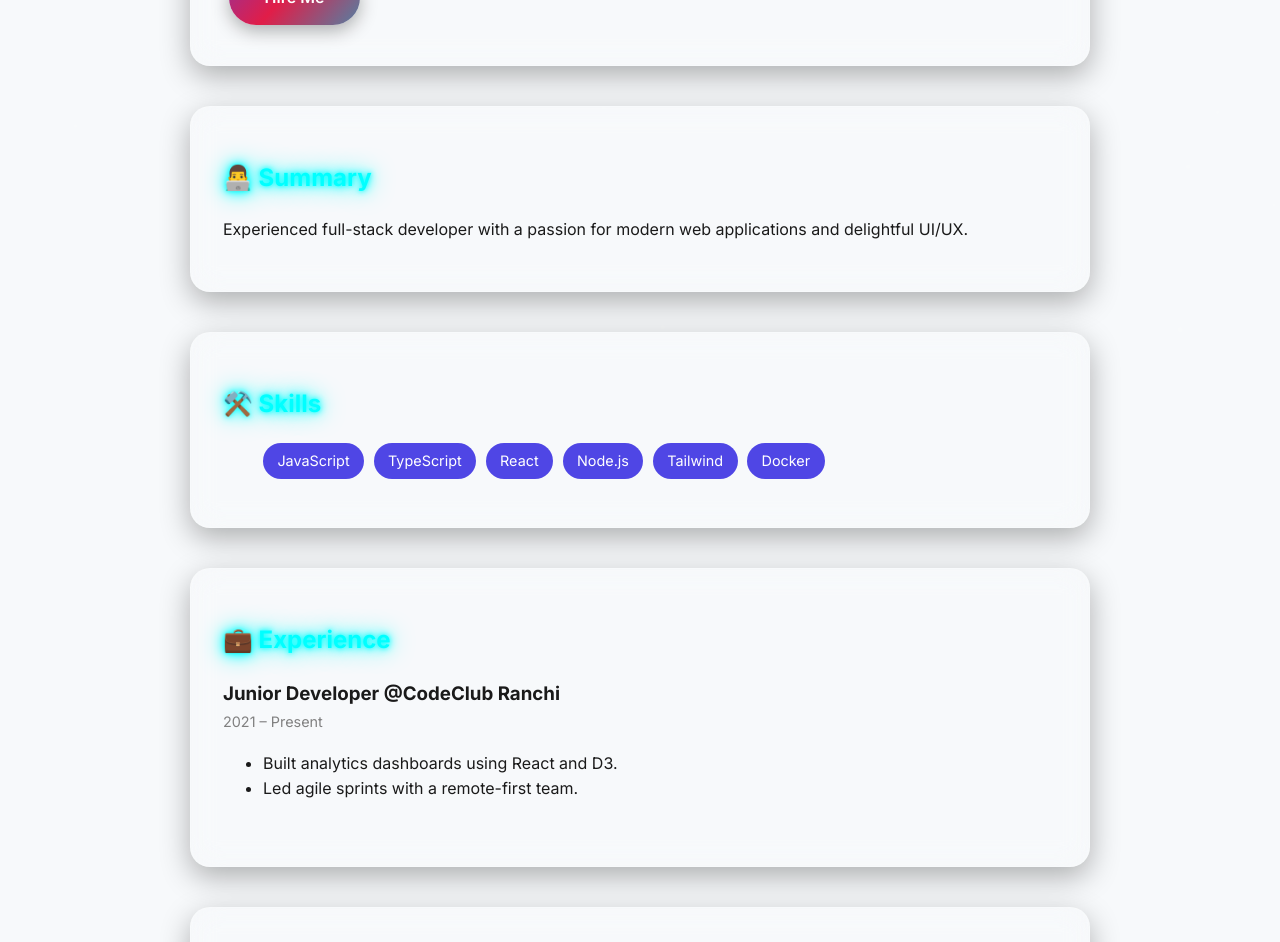
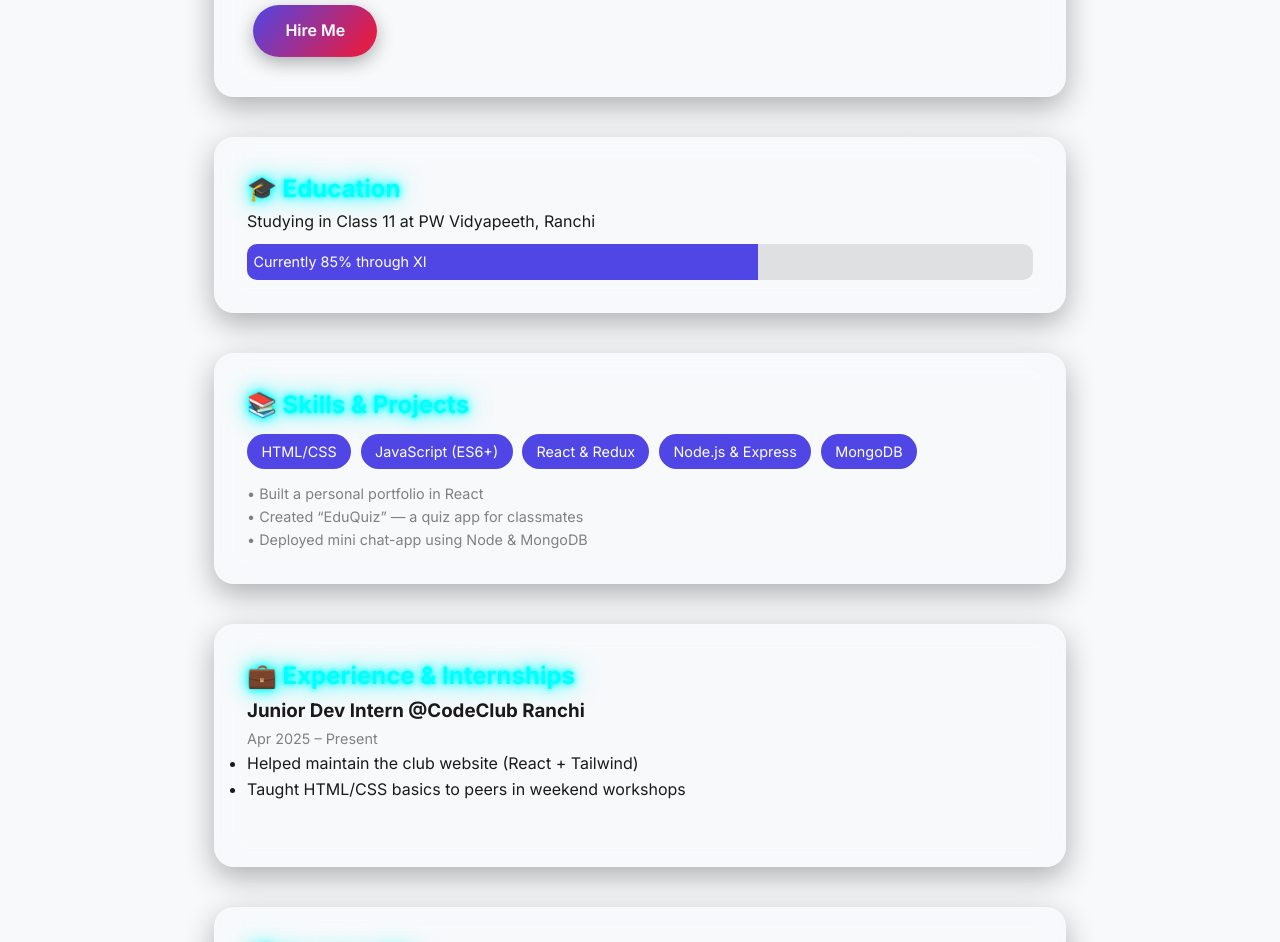
Before and after one commit to ashhar17458/RESUME12, a plain HTML site: page index.html in a window 1280 px wide. Shown: the part 394-1336 px from the top of the page. Drawn offline with Linux system fonts and the light colour scheme.

Commit message:
Add files via upload

```diff
--- a/index.html
+++ b/index.html
@@ -3,7 +3,7 @@
 <head>
   <meta charset="UTF-8" />
   <meta name="viewport" content="width=device-width, initial-scale=1.0"/>
-  <title>Fahad Azmeer — Resume</title>
+  <title>Fahad Azmeer — Web Developer (11th Grader)</title>
   <link rel="stylesheet" href="style.css" />
   <link rel="preconnect" href="https://fonts.googleapis.com">
   <link href="https://fonts.googleapis.com/css2?family=Inter:wght@400;600;700&display=swap" rel="stylesheet">
@@ -11,138 +11,107 @@
 </head>
 <body>
 
-  <!-- 🎨 Canvas background with animated particles -->
   <canvas id="bg-canvas" aria-hidden="true"></canvas>
 
-  <!-- Toggle -->
   <div class="theme-toggle">
     <input type="checkbox" id="toggle">
     <label for="toggle" class="toggle-label">
-      <i class="fas fa-sun"></i>
-      <i class="fas fa-moon"></i>
+      <i class="fas fa-sun"></i><i class="fas fa-moon"></i>
     </label>
   </div>
 
-  <!-- MAIN RESUME CONTENT -->
   <main class="resume">
     <header class="card reveal">
-      <h1 class="floating gradient-name">Fahad Azmeer </h1>
-      <p class="role neon">Full Stack Developer</p>
+      <div class="card center">
+  <h2>Fahad Azmeer</h2></div>
+      <h1 class="floating gradient-name">Fahad Azmeer</h1>
+      <p class="role neon">Aspiring Full‑Stack Web Developer (Class XI)</p>
+
       <p class="contact">
-        <i class="fas fa-envelope"></i> fahadazmeer786@gmail.com  |
+        <i class="fas fa-envelope"></i> fahadazmeer786@gmail.com |
         <i class="fas fa-phone"></i> +91 9431534228
       </p>
       <p>
-        <a href="https://linkedin.com/in/Fahad Azmeerdoe" target="_blank"><i class="fab fa-linkedin"></i> LinkedIn</a>
-        <a href="https://github.com/Fahad Azmeerdoe" target="_blank"><i class="fab fa-github"></i> GitHub</a>
+        <a href="#"><i class="fab fa-dev"></i> Dev.to</a>
+        <a href="#"><i class="fab fa-github"></i> GitHub</a>
       </p>
       <a href="#contact" class="hire-btn">Hire Me</a>
     </header>
 
     <section class="card reveal">
-      <h2 class="neon">👨‍💻 Summary</h2>
-      <p>Experienced full-stack developer with a passion for modern web applications and delightful UI/UX.</p>
+      <h2 class="neon">🎓 Education</h2>
+      <p>Studying in Class 11 at PW Vidyapeeth, Ranchi</p>
+      <div class="progress-bar">
+        <div class="progress-fill" style="width:65%">Currently 85% through XI</div>
+      </div>
     </section>
 
     <section class="card reveal">
-      <h2 class="neon">⚒️ Skills</h2>
+      <h2 class="neon">📚 Skills & Projects</h2>
       <ul class="skills">
-        <li class="hover-glow">JavaScript</li>
-        <li class="hover-glow">TypeScript</li>
-        <li class="hover-glow">React</li>
-        <li class="hover-glow">Node.js</li>
-        <li class="hover-glow">Tailwind</li>
-        <li class="hover-glow">Docker</li>
+        <li class="hover-glow">HTML/CSS</li>
+        <li class="hover-glow">JavaScript (ES6+)</li>
+        <li class="hover-glow">React & Redux</li>
+        <li class="hover-glow">Node.js & Express</li>
+        <li class="hover-glow">MongoDB</li>
       </ul>
+      <p class="small">• Built a personal portfolio in React<br>
+      • Created “EduQuiz” — a quiz app for classmates<br>
+      • Deployed mini chat-app using Node & MongoDB</p>
     </section>
 
     <section class="card reveal">
-      <h2 class="neon">💼 Experience</h2>
+      <h2 class="neon">💼 Experience & Internships</h2>
       <div class="job">
-        <h3>Junior Developer @CodeClub Ranchi </h3>
-        <span class="job-date">2021 – Present</span>
+        <h3>Junior Dev Intern @CodeClub Ranchi</h3>
+        <span class="job-date">Apr 2025 – Present</span>
         <ul>
-          <li>Built analytics dashboards using React and D3.</li>
-          <li>Led agile sprints with a remote-first team.</li>
+          <li>Helped maintain the club website (React + Tailwind)</li>
+          <li>Taught HTML/CSS basics to peers in weekend workshops</li>
         </ul>
       </div>
     </section>
 
-    <section class="card reveal">
-      <h2 class="neon">🎓 Education</h2>
-      <p>Intermediate , Studying in Class 11th</p>
-    </section>
-
     <section id="contact" class="card reveal">
       <h2 class="neon">📫 Contact Me</h2>
-      <p>Email: <a href="mailto:fahadazmeer786@gmail.com">fahadazmeer786@gmail.com</a></p>
-      <p>Phone: +91 9431534228</p>
-      <p>Location: Irba, Ranchi, Jharkhand, India. </p>
+      <p><strong>Email:</strong> <a href="mailto:fahadazmeer786@gmail.com">fahadazmeer786@gmail.com</a></p>
+      <p><strong>Phone:</strong> +91 9431534228</p>
+      <p><strong>Looking for:</strong> Freelance web projects or part-time dev work</p>
     </section>
   </main>
 
-  <!-- THEME TOGGLE + PARTICLE BACKGROUND SCRIPT -->
   <script>
-    const docEl = document.documentElement;
-    const chk = document.getElementById('toggle');
+    const docEl = document.documentElement, chk = document.getElementById('toggle');
+    if (window.matchMedia('(prefers-color-scheme: dark)').matches) {
+      docEl.setAttribute('data-theme','dark'); chk.checked=true;
+    }
+    chk.addEventListener('change', e => docEl.setAttribute('data-theme', e.target.checked ? 'dark' : 'light'));
 
-    if (window.matchMedia('(prefers-color-scheme: dark)').matches) {
-      docEl.setAttribute('data-theme', 'dark');
-      chk.checked = true;
-    }
-
-    chk.addEventListener('change', e =>
-      docEl.setAttribute('data-theme', e.target.checked ? 'dark' : 'light')
-    );
-
-    const observer = new IntersectionObserver(
-      entries => entries.forEach(e => e.isIntersecting && e.target.classList.add('show')),
-      { threshold: 0.15 }
-    );
+    const observer = new IntersectionObserver(entries =>
+      entries.forEach(e => e.isIntersecting && e.target.classList.add('show')), {threshold:0.15});
     document.querySelectorAll('.reveal').forEach(el => observer.observe(el));
 
-    // Floating particles
-    const canvas = document.getElementById('bg-canvas');
-    const ctx = canvas.getContext('2d');
-    let w, h;
+    const canvas = document.getElementById('bg-canvas'), ctx = canvas.getContext('2d');
+    let w,h;
+    function resize(){ w=canvas.width=window.innerWidth;h=canvas.height=window.innerHeight; }
+    window.addEventListener('resize', resize);
+    resize();
 
-    function resizeCanvas() {
-      w = canvas.width = window.innerWidth;
-      h = canvas.height = window.innerHeight;
+    const particles = Array.from({length:100}, ()=>{
+      return {x:Math.random()*w, y:Math.random()*h, r:1+Math.random()*2, vx:-0.3+Math.random()*0.6,
+              vy:-0.3+Math.random()*0.6, alpha:0.05+Math.random()*0.15};
+    });
+    function animate(){
+      ctx.clearRect(0,0,w,h);
+      particles.forEach(p=>{
+        p.x+=p.vx; p.y+=p.vy;
+        if(p.x<0||p.x>w||p.y<0||p.y>h){ p.x=Math.random()*w; p.y=Math.random()*h;}
+        ctx.beginPath();ctx.arc(p.x,p.y,p.r,0,Math.PI*2);
+        ctx.fillStyle=`rgba(255,255,255,${p.alpha})`;ctx.fill();
+      });
+      requestAnimationFrame(animate);
     }
-    window.addEventListener('resize', resizeCanvas);
-    resizeCanvas();
-
-    const particles = Array.from({ length: 100 }, () => ({
-      x: Math.random() * w,
-      y: Math.random() * h,
-      r: 1 + Math.random() * 2,
-      vx: -0.3 + Math.random() * 0.6,
-      vy: -0.3 + Math.random() * 0.6,
-      alpha: 0.05 + Math.random() * 0.15
-    }));
-
-    function animateParticles() {
-      ctx.clearRect(0, 0, w, h);
-      particles.forEach(p => {
-        p.x += p.vx;
-        p.y += p.vy;
-        if (p.x < 0 || p.x > w || p.y < 0 || p.y > h) {
-          p.x = Math.random() * w;
-          p.y = Math.random() * h;
-        }
-        ctx.beginPath();
-        ctx.arc(p.x, p.y, p.r, 0, Math.PI * 2);
-        ctx.fillStyle = `rgba(255,255,255,${p.alpha})`;
-        ctx.fill();
-      });
-      requestAnimationFrame(animateParticles);
-    }
-    animateParticles();
+    animate();
   </script>
-  <div class="card center">
-  <h2>About me <a href="/java/index.html">Click here</a></h2>
-</div>
-
 </body>
 </html>
--- a/style.css
+++ b/style.css
@@ -1,265 +1,98 @@
 :root {
-  --font-main: 'Inter', sans-serif;
-  --bg-light: #f7f9fb;
-  --text-light: #1a1a1a;
-  --bg-dark: #0d0d0d;
-  --text-dark: #e5e5e5;
-  --accent: #4f46e5;
-  --accent-neon: #0ff;
+  --font-main:'Inter',sans-serif;
+  --bg-light:#f7f9fb; --text-light:#1a1a1a;
+  --bg-dark:#0d0d0d; --text-dark:#e5e5e5;
+  --accent:#4f46e5; --accent-neon:#0ff;
 }
 
-[data-theme="light"] {
-  --bg: var(--bg-light);
-  --text: var(--text-light);
+[data-theme=light]{--bg:var(--bg-light);--text:var(--text-light);}
+[data-theme=dark]{--bg:var(--bg-dark);--text:var(--text-dark);}
+
+*,*::before,*::after{box-sizing:border-box;margin:0;padding:0;}
+html,body{background:var(--bg);color:var(--text);font-family:var(--font-main);
+  line-height:1.6;scroll-behavior:smooth;overflow-x:hidden;transition:background .35s,color .35s;
 }
-[data-theme="dark"] {
-  --bg: var(--bg-dark);
-  --text: var(--text-dark);
+.resume{max-width:900px;margin:auto;padding:3rem 1.5rem;position:relative;z-index:1;}
+
+#bg-canvas{position:fixed;inset:0;width:100vw;height:100vh;z-index:0;pointer-events:none;}
+
+body::before{
+  content:"";position:fixed;inset:0;
+  background:radial-gradient(circle at 20%30%,rgba(255,0,150,.08),transparent 60%),
+             radial-gradient(circle at 80%70%,rgba(0,200,255,.08),transparent 60%);
+  animation:pulseGradient 12s ease-in-out infinite alternate;z-index:-1;
+}
+@keyframes pulseGradient{
+  0%{filter:blur(40px);}100%{filter:blur(60px);}
 }
 
-html, body {
-  margin: 0;
-  padding: 0;
-  background: var(--bg);
-  color: var(--text);
-  font-family: var(--font-main);
-  line-height: 1.6;
-  scroll-behavior: smooth;
-  overflow-x: hidden;
+.card{background:rgba(255,255,255,.08);border:1px solid rgba(255,255,255,.15);
+  backdrop-filter:blur(15px);border-radius:20px;padding:2rem;margin-bottom:2.5rem;
+  box-shadow:0 10px 30px rgba(0,0,0,.3);transition:transform .3s,box-shadow .3s;}
+.card:hover{transform:translateY(-6px);box-shadow:0 16px 48px rgba(0,0,0,.35);}
+
+.profile-pic{width:120px;height:120px;border-radius:9999px;margin:auto;display:block;
+  border:3px solid var(--accent-neon);box-shadow:0 4px 12px rgba(0,0,0,.2);
 }
 
-.resume {
-  max-width: 900px;
-  margin: auto;
-  padding: 3rem 1.5rem;
-  position: relative;
-  z-index: 1;
+.gradient-name{font-size:2.6rem;font-weight:700;
+  background:linear-gradient(90deg,#4f46e5,#06b6d4,#e11d48);
+  background-size:300% 300%;-webkit-background-clip:text;color:transparent;
+  animation:gradientShift 6s ease infinite;}
+
+@keyframes gradientShift{
+  0%{background-position:0% 50%;}50%{100% 50%;}100%{0% 50%;}
 }
 
-/* GLASS CARDS */
-.card {
-  background: rgba(255, 255, 255, 0.08);
-  border: 1px solid rgba(255, 255, 255, 0.15);
-  backdrop-filter: blur(15px);
-  border-radius: 20px;
-  padding: 2rem;
-  margin-bottom: 2.5rem;
-  box-shadow: 0 10px 30px rgba(0, 0, 0, 0.3);
-  transition: transform 0.3s ease, box-shadow 0.3s ease;
+.role{font-weight:600;margin:.5rem 0;}
+.contact,header a{font-size:.95rem;}
+header a{color:var(--accent);text-decoration:none;margin:0 .4rem;}
+
+.neon{color:var(--accent-neon);
+  text-shadow:0 0 5px var(--accent-neon),0 0 12px var(--accent-neon),0 0 24px var(--accent-neon);}
+
+.skills{display:flex;flex-wrap:wrap;gap:.6rem;list-style:none;margin-top:.6rem;}
+.skills li{padding:.4rem .9rem;border-radius:9999px;background:var(--accent);
+  color:#fff;font-size:.9rem;transition:transform .25s,box-shadow .25s;}
+.hover-glow:hover{transform:scale(1.1);box-shadow:0 0 12px var(--accent);}
+
+.small{font-size:.9rem;color:gray;margin-top:.8rem;}
+
+.job{margin-bottom:2rem;}
+.job h3{margin:0;}
+.job-date{font-size:.9rem;color:gray;}
+
+@keyframes float{0%,100%{transform:translateY(0);}50%{translateY(-10px);}}
+.floating{animation:float 4s ease-in-out infinite;}
+
+.hire-btn{display:inline-block;margin-top:1rem;padding:.8rem 2rem;
+  font-size:1rem;font-weight:600;color:#fff;text-decoration:none;
+  background:linear-gradient(130deg,#4f46e5,#e11d48,#06b6d4);
+  background-size:200%;border-radius:9999px;
+  box-shadow:0 6px 18px rgba(0,0,0,.3);position:relative;overflow:hidden;
+  transition:transform .35s,box-shadow .35s;animation:gradientShift 8s ease infinite;}
+.hire-btn:hover{transform:translateY(-4px) scale(1.05);box-shadow:0 10px 28px rgba(0,0,0,.4);}
+.hire-btn::after{content:"";position:absolute;left:-50%;top:-50%;width:200%;height:200%;
+  background:radial-gradient(circle,rgba(255,255,255,.4) 0%,transparent 70%);
+  opacity:0;transform:scale(0);transition:opacity .6s,transform .6s;}
+.hire-btn:hover::after{opacity:.6;transform:scale(1);}
+
+.theme-toggle{position:fixed;top:1rem;right:1rem;z-index:10;}
+#toggle{display:none;}
+.toggle-label{font-size:1.3rem;cursor:pointer;color:var(--accent);display:flex;align-items:center;gap:.4rem;}
+
+a{position:relative;color:var(--accent);}
+a::after{content:"";position:absolute;left:0;bottom:-2px;height:2px;width:0;background:var(--accent);
+  transition:width .3s;}
+a:hover::after{width:100%;}
+
+.progress-bar{background:rgba(0,0,0,.1);border-radius:10px;overflow:hidden;margin-top:.6rem;}
+.progress-fill{background:var(--accent);color:#fff;padding:.4rem;white-space:nowrap;font-size:.9rem;}
+
+.reveal{opacity:0;transform:translateY(40px);transition:opacity .6s ease,transform .6s ease;}
+.reveal.show{opacity:1;transform:translateY(0);}
+
+@media(max-width:600px){
+  .gradient-name{font-size:2.2rem;}
+  .card{padding:1.5rem;}
 }
-.card:hover {
-  transform: translateY(-6px);
-  box-shadow: 0 16px 48px rgba(0, 0, 0, 0.35);
-}
-
-/* GRADIENT NAME */
-.gradient-name {
-  font-size: 2.8rem;
-  font-weight: 700;
-  background: linear-gradient(90deg, #4f46e5, #06b6d4, #e11d48);
-  background-size: 300% 300%;
-  -webkit-background-clip: text;
-  color: transparent;
-  animation: gradientShift 6s ease infinite;
-}
-
-@keyframes gradientShift {
-  0% { background-position: 0% 50%; }
-  50% { background-position: 100% 50%; }
-  100% { background-position: 0% 50%; }
-}
-
-.role {
-  font-weight: 600;
-  margin: .3rem 0 1rem;
-}
-
-.contact, header a {
-  font-size: .95rem;
-}
-
-header a {
-  text-decoration: none;
-  color: var(--accent);
-  margin: 0 .4rem;
-}
-
-/* NEON HEADERS */
-.neon {
-  color: var(--accent-neon);
-  text-shadow: 0 0 5px var(--accent-neon), 0 0 12px var(--accent-neon), 0 0 24px var(--accent-neon);
-}
-
-/* SKILLS */
-.skills {
-  display: flex;
-  flex-wrap: wrap;
-  gap: .6rem;
-  list-style: none;
-  margin-top: .6rem;
-}
-.skills li {
-  padding: .4rem .9rem;
-  border-radius: 9999px;
-  background: var(--accent);
-  color: white;
-  font-size: .9rem;
-  transition: transform .25s, box-shadow .25s;
-}
-.hover-glow:hover {
-  transform: scale(1.1);
-  box-shadow: 0 0 12px var(--accent);
-}
-
-/* JOBS */
-.job {
-  margin-bottom: 2rem;
-}
-.job h3 { margin: 0; }
-.job-date {
-  font-size: .9rem;
-  color: gray;
-}
-
-/* FLOATING HEADER */
-@keyframes float {
-  0%, 100% { transform: translateY(0); }
-  50% { transform: translateY(-10px); }
-}
-.floating {
-  animation: float 4s ease-in-out infinite;
-}
-
-/* HIRE ME BUTTON */
-.hire-btn {
-  display: inline-block;
-  margin-top: 1.8rem;
-  padding: .9rem 2.2rem;
-  font-size: 1rem;
-  font-weight: 600;
-  color: white;
-  text-decoration: none;
-  background: linear-gradient(130deg, #4f46e5, #e11d48, #06b6d4);
-  background-size: 200%;
-  border-radius: 9999px;
-  box-shadow: 0 6px 18px rgba(0,0,0,.3);
-  position: relative;
-  overflow: hidden;
-  transition: transform .35s, box-shadow .35s;
-  animation: gradientShift 8s ease infinite;
-}
-.hire-btn:hover {
-  transform: translateY(-4px) scale(1.05);
-  box-shadow: 0 10px 28px rgba(0,0,0,.4);
-}
-.hire-btn::after {
-  content: '';
-  position: absolute;
-  left: -50%;
-  top: -50%;
-  width: 200%;
-  height: 200%;
-  background: radial-gradient(circle, rgba(255,255,255,.4) 0%, transparent 70%);
-  opacity: 0;
-  transform: scale(0);
-  transition: opacity .6s, transform .6s;
-}
-.hire-btn:hover::after {
-  opacity: .6;
-  transform: scale(1);
-}
-
-/* TOGGLE */
-.theme-toggle {
-  position: fixed;
-  top: 1rem;
-  right: 1rem;
-  z-index: 10;
-}
-#toggle { display: none; }
-.toggle-label {
-  font-size: 1.3rem;
-  cursor: pointer;
-  color: var(--accent);
-  display: flex;
-  align-items: center;
-  gap: .4rem;
-}
-
-/* LINK EFFECT */
-a {
-  position: relative;
-  color: var(--accent);
-}
-a::after {
-  content: '';
-  position: absolute;
-  left: 0;
-  bottom: -2px;
-  height: 2px;
-  width: 0;
-  background: var(--accent);
-  transition: width .3s;
-}
-a:hover::after {
-  width: 100%;
-}
-
-/* SCROLL REVEAL */
-.reveal {
-  opacity: 0;
-  transform: translateY(40px);
-  transition: opacity .6s ease, transform .6s ease;
-}
-.reveal.show {
-  opacity: 1;
-  transform: translateY(0);
-}
-
-/* CANVAS BACKGROUND */
-#bg-canvas {
-  position: fixed;
-  inset: 0;
-  width: 100%;
-  height: 100%;
-  z-index: 0;
-  pointer-events: none;
-}
-
-/* ANIMATED BACKGROUND GRADIENT OVERLAY */
-body::before {
-  content: "";
-  position: fixed;
-  inset: 0;
-  background: radial-gradient(circle at 30% 30%, rgba(255, 0, 150, 0.08), transparent 60%),
-              radial-gradient(circle at 70% 70%, rgba(0, 200, 255, 0.08), transparent 60%);
-  animation: pulseGradient 12s ease-in-out infinite alternate;
-  z-index: -1;
-}
-
-@keyframes pulseGradient {
-  0% {
-    background-position: 30% 30%, 70% 70%;
-    filter: blur(40px);
-  }
-  100% {
-    background-position: 40% 60%, 60% 40%;
-    filter: blur(60px);
-  }
-}
-
-/* RESPONSIVE */
-@media (max-width: 600px) {
-  .gradient-name {
-    font-size: 2.1rem;
-  }
-  .card {
-    padding: 1.5rem;
-  }
-}
-.center {
-  display: flex;
-  justify-content: center;
-  align-items: center;
-  text-align: center;
-}
```
